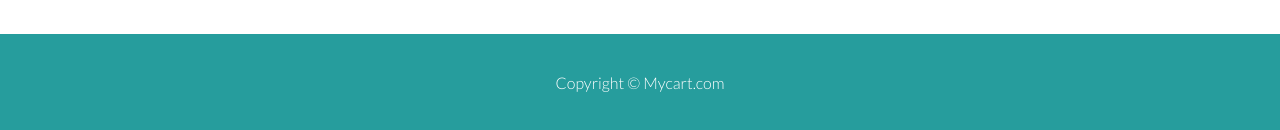
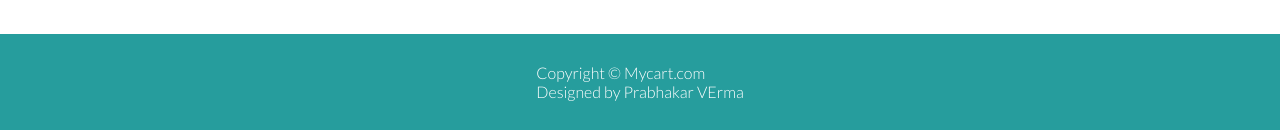
Before and after one commit to chaudharyprabhakar/webtask.github.io, a plain HTML site: page index.html in a window 1280 px wide. Shown: the part 1793-1923 px from the top of the page. Drawn offline with Linux system fonts and the light colour scheme.

Commit message:
Update index.html

```diff
--- a/index.html
+++ b/index.html
@@ -265,7 +265,7 @@
         </div>
     </main>
     <footer class="flex-all-center">
-        <p>Copyright &copy; Mycart.com</p>
+        <p>Copyright &copy; Mycart.com <br>Designed by Prabhakar VErma</p>
     </footer>
 </body>
 
```
